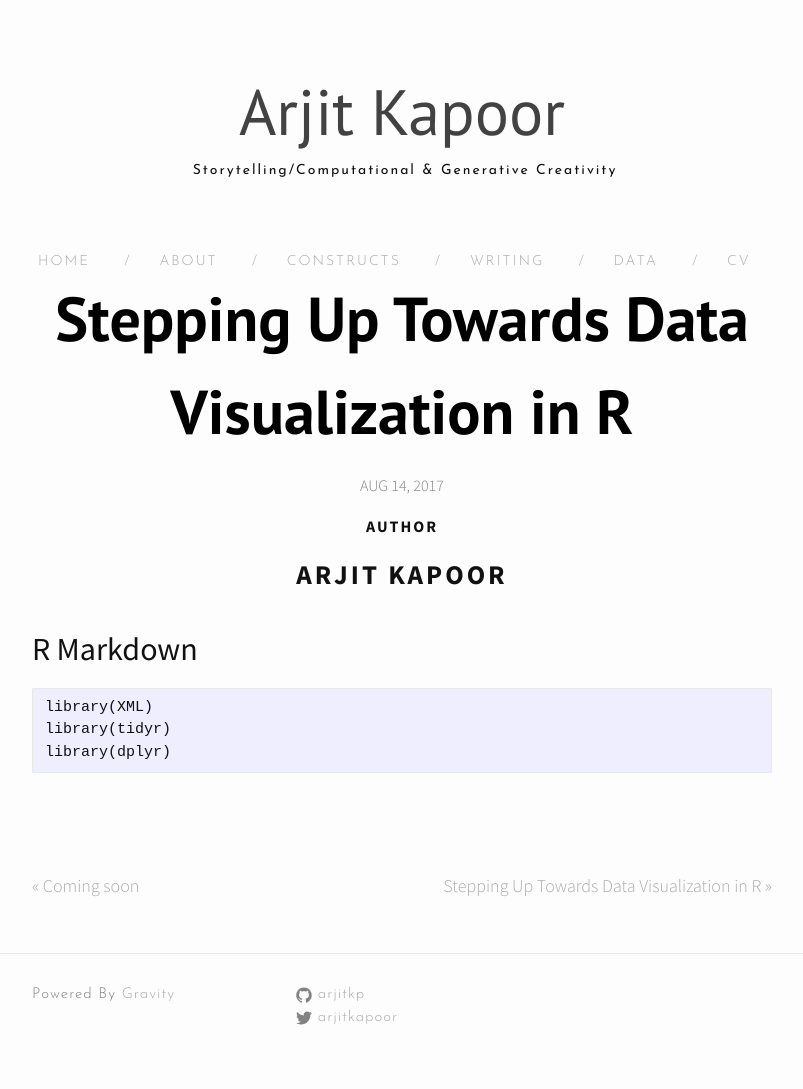
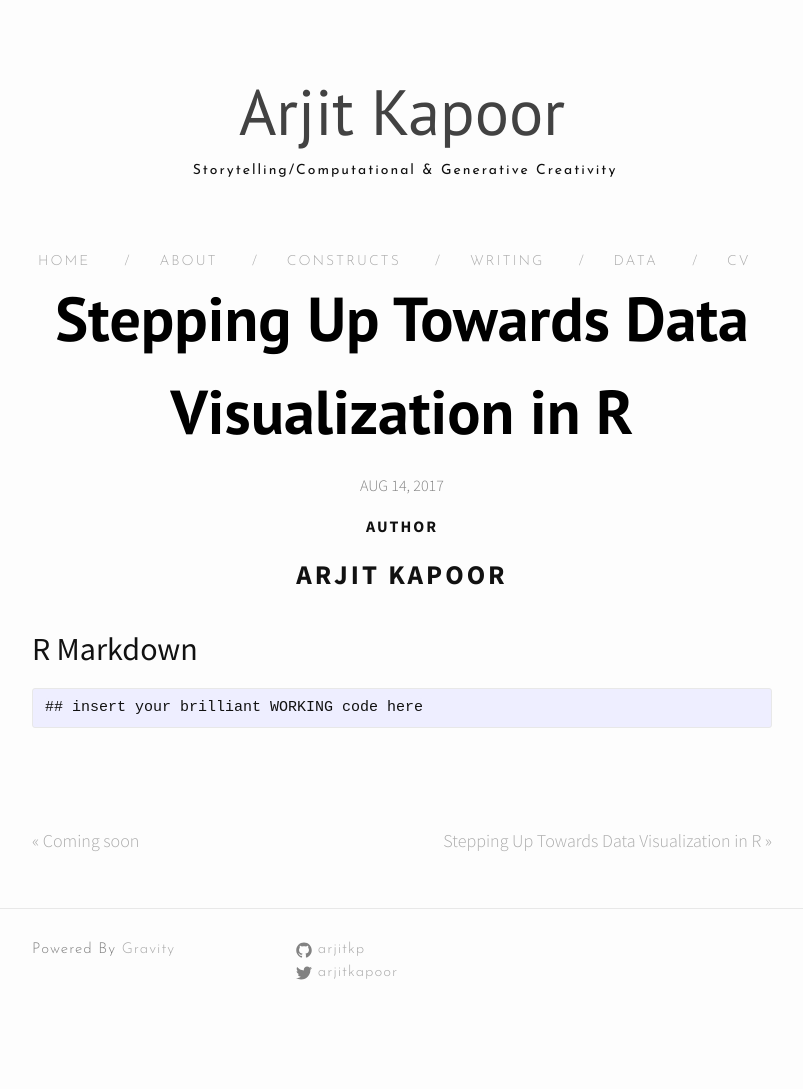
Before and after one commit to manuelvarzen/arjitkp.github.io, a Jekyll site: the page built from _posts/2016-08-14-TEST-R.markdown, in a window 1280 px wide. Shown: the whole page, without its empty margins (238-1041 px from the left). Built offline with Jekyll 4.4.1, drawn with Linux system fonts in a browser that asks for light colours; nearby versions of some CDN libraries; after the commit the page ends 1044 px from its top, so only the background shows below that.

Commit message:
Update 2016-08-14-TEST-R.markdown

````diff
--- a/_posts/2016-08-14-TEST-R.markdown
+++ b/_posts/2016-08-14-TEST-R.markdown
@@ -12,8 +12,6 @@ categories: ["data"]
 R Markdown
 ----------
 
-``` r
-library(XML)
-library(tidyr)
-library(dplyr)
+```{r}
+## insert your brilliant WORKING code here
 ```
````
